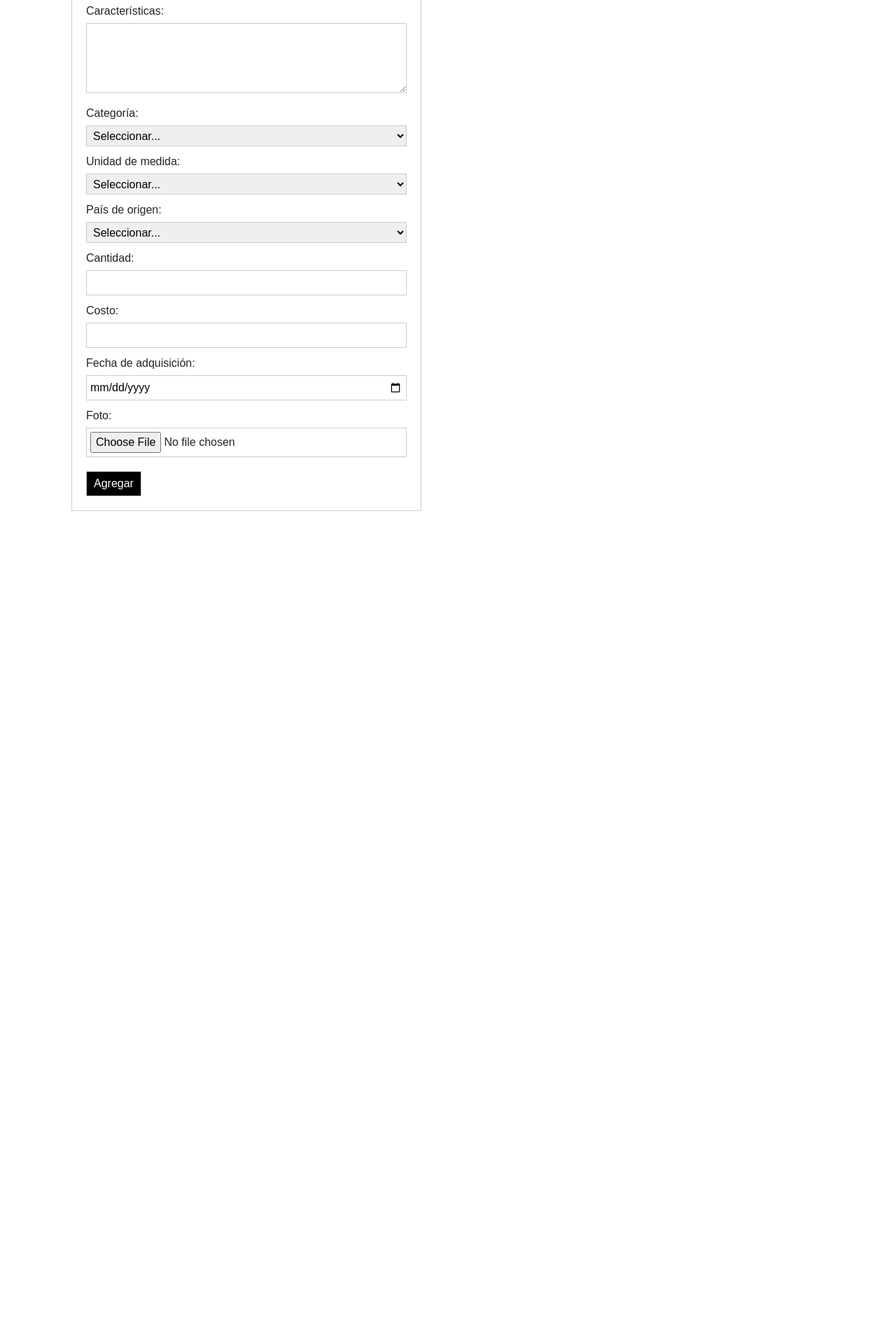
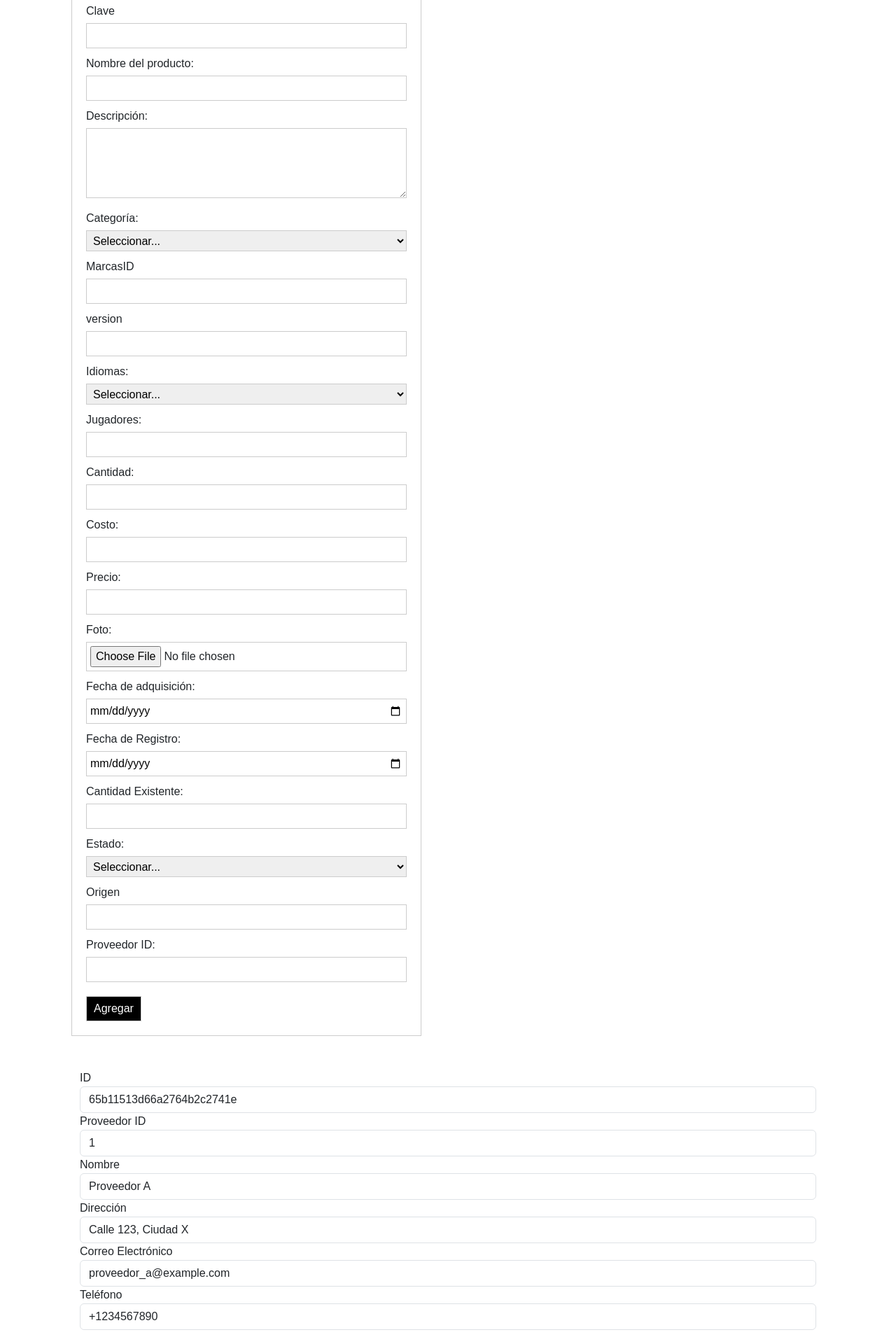
Before and after one commit to Becajona/Angular16.1, an Angular app: page /nuevoProducto in a window 1280 px wide. Shown: the part 272-2192 px from the top of the page at 70% size. Before the commit the page ends 1022 px from the top, so only its background shows below. Built offline with nearby package versions, Linux system fonts and the light colour scheme.

Commit message:
Funciones2.jvg

```diff
--- a/angular.json
+++ b/angular.json
@@ -94,5 +94,8 @@
         }
       }
     }
+  },
+  "cli": {
+    "analytics": "6368f413-a701-4457-a094-6d792067758a"
   }
 }
--- a/src/app/app-routing.module.ts
+++ b/src/app/app-routing.module.ts
@@ -3,6 +3,8 @@ import { RouterModule, Routes } from '@angular/router';
 import { CatalogoProductosComponent } from './productos.videojuegos/catalogo-productos/catalogo-productos.component';
 import { NuevoProductoComponent } from './productos.videojuegos/nuevo-producto/nuevo-producto.component';
 import { BuscarProductosComponent } from './productos.videojuegos/buscar-productos/buscar-productos.component';
+import { ProveedoresModule } from './proveedores/proveedores.module';
+import { ProductosvideojuegosModule } from './productosvideojuegos/productosvideojuegos.module';
 
 
 const routes: Routes = [
@@ -18,6 +20,10 @@ const routes: Routes = [
       path:'buscarProducto',
       component: BuscarProductosComponent
       },
+      {
+        path:'proveedor',
+        component: ProveedoresModule
+        },
 ];
 
 @NgModule({
--- a/src/app/navegacion/menu/menu.component.html
+++ b/src/app/navegacion/menu/menu.component.html
@@ -27,7 +27,7 @@
       <div class="collapse navbar-collapse" id="navbarSupportedContent">
         <ul class="navbar-nav me-auto mb-2 mb-lg-0">
           <li class="nav-item">
-            <a class="nav-link active" aria-current="page" href="#">Inicio</a>
+            <a class="nav-link active" aria-current="page" href="index.html">Inicio</a>
           </li>
           <li class="nav-item dropdown">
             <a class="nav-link dropdown-toggle" href="#" role="button" data-bs-toggle="dropdown" aria-expanded="false">
@@ -51,7 +51,7 @@
             <ul class="dropdown-menu">
               <li><a class="dropdown-item" href="#">Catálogos</a></li>
               <li><hr class="dropdown-divider"></li>
-              <li><a class="dropdown-item" href="#">Nuevo Proveedor</a></li>
+              <li><a class="dropdown-item" routerLink="proveedor">Nuevo Proveedor</a></li>
             </ul>
           </li>
 
--- a/src/app/productos.videojuegos/buscar-productos/buscar-productos.component.html
+++ b/src/app/productos.videojuegos/buscar-productos/buscar-productos.component.html
@@ -1 +1,52 @@
-<p>buscar-productos works!</p>
+<!DOCTYPE html>
+<html lang="es">
+<head>
+    <meta charset="UTF-8">
+    <meta name="viewport" content="width=device-width, initial-scale=1, shrink-to-fit=no">
+    <link rel="stylesheet" href="https://stackpath.bootstrapcdn.com/bootstrap/4.5.2/css/bootstrap.min.css" integrity="sha384-B4gt1jrGC7Jh4AgTPSdUtOBvfO8sh+Wy3v6IVj5me6JLoApg/5D1BA5+6S4Zl5n" crossorigin="anonymous">
+    <title>Formulario de Búsqueda</title>
+    <link rel="stylesheet" href="https://stackpath.bootstrapcdn.com/bootstrap/4.5.2/css/bootstrap.min.css" integrity="sha384-B4gt1jrGC7Jh4AgTPSdUtOBvfO8sh+Wy3v6IVj5me6JLoApg/5D1BA5+6S4Zl5n" crossorigin="anonymous">
+
+</head>
+<body>
+
+<div class="container mt-5">
+    <h1>Buscar Producto</h1>
+    <form class="formulario" action="#">
+        <div class="campo">
+            <label for="busqueda">Buscar por ID:</label>
+            <input type="number" id="busqueda" name="busqueda" required>
+        </div>
+        <button class="boton" type="submit">Buscar</button>
+    </form>
+    <br>
+    <br>
+    <br>
+    <h1>Nuevo Producto</h1>
+    <form class="formulario" action="#">
+
+        <button class="boton bg-success" type="submit">Agregar</button>
+        <input type="text">
+    </form>
+</div>
+<br><br><br><br><br><br><br>
+<footer class="footer mt-auto py-3">
+    <div class="container text-center">
+      <p>&copy; 2024 Jonathan Vega | Diseñado con Angular</p>
+      <div class="social-icons">
+        <a href="#" target="_blank"><i class="fab fa-facebook"></i></a>
+        <a href="#" target="_blank"><i class="fab fa-twitter"></i></a>
+        <a href="#" target="_blank"><i class="fab fa-instagram"></i></a>
+
+      </div>
+    </div>
+  </footer>
+
+
+
+<script src="https://code.jquery.com/jquery-3.5.1.slim.min.js" integrity="sha384-DfXdz2htPH0lsSSs5nCTpuj/zy4C+OGpamoFVy38MVBnE+IbbVYUew+OrCXaRkfj" crossorigin="anonymous"></script>
+<script src="https://cdn.jsdelivr.net/npm/@popperjs/core@2.10.2/dist/umd/popper.min.js" integrity="sha384-b0E2q0tX2lAuzLkXrm5S+EM3qEn1QUBcP8/8AJ5P4+Ua/HKa5F0K8ebasg8FjkF" crossorigin="anonymous"></script>
+<script src="https://stackpath.bootstrapcdn.com/bootstrap/4.5.2/js/bootstrap.min.js" integrity="sha384-B4gt1jrGC7Jh4AgTPSdUtOBvfO8sh+Wy3v6IVj5me6JLoApg/5D1BA5+6S4Zl5n" crossorigin="anonymous"></script>
+
+</body>
+</html>
--- a/src/app/productos.videojuegos/nuevo-producto/nuevo-producto.component.html
+++ b/src/app/productos.videojuegos/nuevo-producto/nuevo-producto.component.html
@@ -4,7 +4,6 @@
     <meta charset="UTF-8">
     <meta name="viewport" content="width=device-width, initial-scale=1.0">
     <title>Document</title>
-
   <style>
     body {
         font-family: Arial, sans-serif;
@@ -57,39 +56,58 @@
     <h1>Nuevo Producto</h1>
 <form class="formulario" action="#">
     <div class="campo">
+        <label for="_id">ID</label>
+        <input type="number" id="_id">
+    </div>
+    <div class="campo">
+        <label for="clave">Clave</label>
+        <input type="text" id="clave">
+    </div>
+    <div class="campo">
         <label for="nombre">Nombre del producto:</label>
         <input type="text" id="nombre" name="nombre" required>
     </div>
     <div class="campo">
-        <label for="caracteristicas">Características:</label>
-        <textarea id="caracteristicas" name="caracteristicas" required></textarea>
+        <label for="descripción">Descripción:</label>
+        <textarea id="descripción" name="descripción" required></textarea>
     </div>
     <div class="campo">
         <label for="categoria">Categoría:</label>
         <select id="categoria" name="categoria" required>
             <option value="">Seleccionar...</option>
-            <option value="1">Alimentos</option>
-            <option value="2">Tecnología</option>
-            <option value="3">Ropa</option>
+            <option value="1">Niños</option>
+            <option value="2">Adultos</option>
+            <option value="3">Adultos Mayores</option>
         </select>
     </div>
     <div class="campo">
-        <label for="unidad_medida">Unidad de medida:</label>
-        <select id="unidad_medida" name="unidad_medida" required>
+        <label for="marcasid">MarcasID</label>
+        <input type="number" required>
+    </div>
+    <div class="campo">
+        <label for="version">version</label>
+        <input type="text" id="version">
+    </div>
+    <div class="campo">
+        <label for="pais_origen">Idiomas:</label>
+        <select id="pais_origen" name="pais_origen" required>
             <option value="">Seleccionar...</option>
-            <option value="kg">Kilogramos</option>
-            <option value="lt">Litros</option>
-            <option value="uds">Unidades</option>
+            <option value="MX">Español</option>
+            <option value="ES">Ingles</option>
+            <option value="ES">Chino mandarín</option>
+            <option value="US">Portugués</option>
+            <option value="US">Ruso</option>
+            <option value="US">Japonés</option>
+            <option value="US">Alemán</option>
+            <option value="US">Coreano</option>
+            <option value="US">Francés</option>
+            <option value="US">Italiano</option>
+            <option value="US">Polaco</option>
         </select>
     </div>
     <div class="campo">
-        <label for="pais_origen">País de origen:</label>
-        <select id="pais_origen" name="pais_origen" required>
-            <option value="">Seleccionar...</option>
-            <option value="MX">México</option>
-            <option value="ES">España</option>
-            <option value="US">Estados Unidos</option>
-        </select>
+        <label for="Jugadores">Jugadores:</label>
+        <input type="number" id="Jugadores" name="Jugadores" required>
     </div>
     <div class="campo">
         <label for="cantidad">Cantidad:</label>
@@ -100,16 +118,73 @@
         <input type="number" id="costo" name="costo" required>
     </div>
     <div class="campo">
-        <label for="fecha_adquisicion">Fecha de adquisición:</label>
-        <input type="date" id="fecha_adquisicion" name="fecha_adquisicion" required>
+        <label for="precio">Precio:</label>
+        <input type="number" id="precio" name="precio" required>
     </div>
     <div class="campo">
         <label for="foto">Foto:</label>
         <input type="file" id="foto" name="foto">
     </div>
+    <div class="campo">
+        <label for="fecha_adquisicion">Fecha de adquisición:</label>
+        <input type="date" id="fecha_adquisicion" name="fecha_adquisicion" required>
+    </div>
+    <div class="campo">
+        <label for="fecha_registro">Fecha de Registro:</label>
+        <input type="date" id="fecha_registro" name="fecha_registro" required>
+    </div>
+    <div class="campo">
+        <label for="cantidad_existente">Cantidad Existente:</label>
+        <input type="number" id="cantidad_existente" name="cantidad_existente" required>
+    </div>
+    <div class="campo">
+        <label for="estado">Estado:</label>
+        <select id="estado" name="estado" required>
+            <option value="">Seleccionar...</option>
+            <option value="1">Vigente</option>
+            <option value="2">Descontinuado</option>
+        </select>
+    </div>
+    <div class="campo">
+        <label for="origen">Origen</label>
+        <input type="text" id="origen">
+    </div>
+    <div class="campo">
+        <label for="proveedor_id">Proveedor ID:</label>
+        <input type="number" id="proveedor_id" name="proveedor_id" required>
+    </div>
     <button class="boton" type="submit">Agregar</button>
 </form>
 
+<!--Formulario proovedores-->
 
+<div class="container mt-5">
+    <form>
+        <div class="form-group">
+            <label for="_id">ID</label>
+            <input type="text" class="form-control" id="_id" value="65b11513d66a2764b2c2741e" readonly>
+        </div>
+        <div class="form-group">
+            <label for="provId">Proveedor ID</label>
+            <input type="text" class="form-control" id="provId" value="1" readonly>
+        </div>
+        <div class="form-group">
+            <label for="nombre">Nombre</label>
+            <input type="text" class="form-control" id="nombre" value="Proveedor A" readonly>
+        </div>
+        <div class="form-group">
+            <label for="direccion">Dirección</label>
+            <input type="text" class="form-control" id="direccion" value="Calle 123, Ciudad X" readonly>
+        </div>
+        <div class="form-group">
+            <label for="correoElectronico">Correo Electrónico</label>
+            <input type="email" class="form-control" id="correoElectronico" value="proveedor_a@example.com" readonly>
+        </div>
+        <div class="form-group">
+            <label for="telefono">Teléfono</label>
+            <input type="tel" class="form-control" id="telefono" value="+1234567890" readonly>
+        </div>
+    </form>
+</div>
 </body>
 </html>
--- a/src/index.html
+++ b/src/index.html
@@ -16,8 +16,5 @@
 <body>
 
   <app-root></app-root>
-
-
-
 </body>
 </html>
```
Also changed, not shown: src/app/productos.videojuegos/catalogo-productos/catalogo-productos.component.html (+47 -1 lines), src/assets/images/imagen_producto1.jpg (added).
